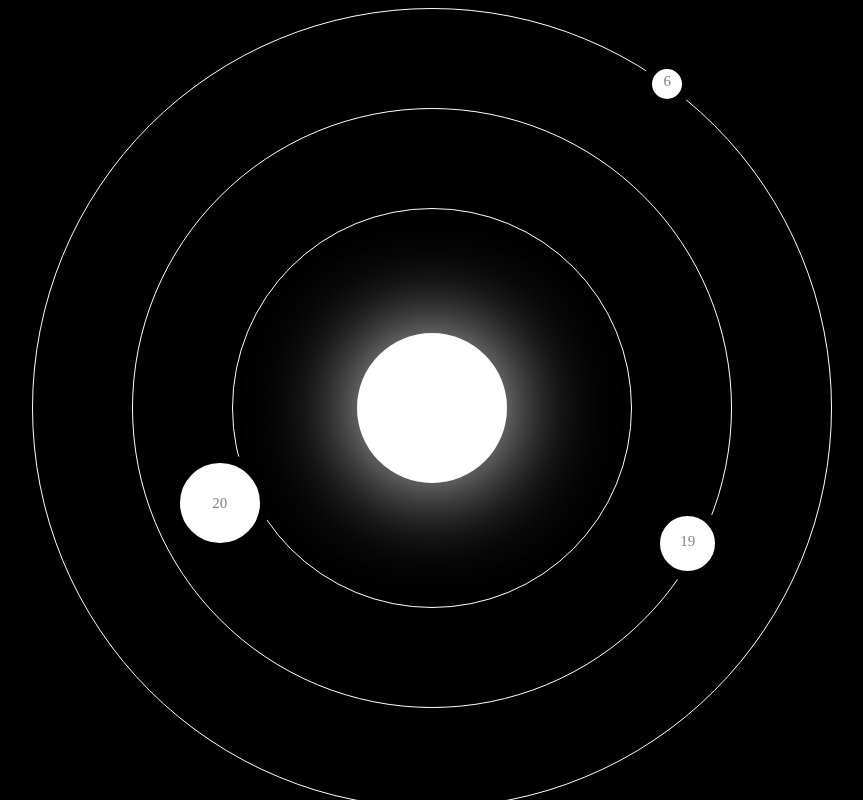
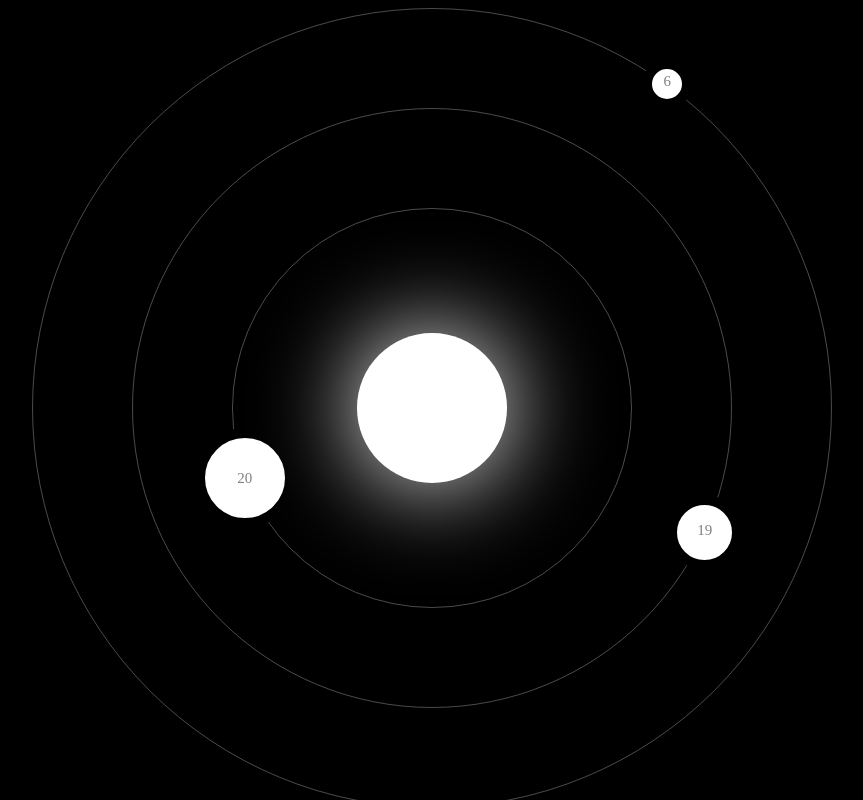
Before and after one commit to probably-not-porter/social-awareness-extension, a browser extension: page start-page.html in a window 1280 px wide. Shown: the whole page, without its empty margins (216-1079 px from the left). Drawn offline with nearby package versions, Linux system fonts and the light colour scheme; a web font is replaced by a local one.

Commit message:
new version

```diff
--- a/always.js
+++ b/always.js
@@ -31,17 +31,17 @@ function startTime() {
     x_h = Math.sin(r_h) * 200;
     p_h = document.getElementById('hours');
     p_h.innerHTML = h;
-    p_h.style.right = ((width / 2 - 25) + (x_h)) + 'px';
-    p_h.style.top = ((height / 2 - 25) + (y_h)) + 'px';
+    p_h.style.right = ((width / 2 - 50) + (x_h)) + 'px';
+    p_h.style.top = ((height / 2 - 50) + (y_h)) + 'px';
 
     // Create Minute sat
-    var r_m = ((m + (s / 60)) / 60) * (2 * Math.PI) + Math.PI;
-    y_m = -1* Math.cos(r_m+ Math.PI) * 295;
-    x_m = Math.sin(r_m) * 295;
+    var r_m = ((m + (s/60)) / 60) * (2 * Math.PI) + Math.PI;
+    y_m = -1* Math.cos(r_m+ Math.PI) * 300;
+    x_m = Math.sin(r_m) * 300;
     p_m = document.getElementById('minutes');
     p_m.innerHTML = m;
-    p_m.style.right = ((width / 2 - 25) + (x_m)) + 'px';
-    p_m.style.top = ((height / 2 - 25) + (y_m)) + 'px';
+    p_m.style.right = ((width / 2 - 37.5) + (x_m)) + 'px';
+    p_m.style.top = ((height / 2 - 37.5) + (y_m)) + 'px';
 
 
 
--- a/style.css
+++ b/style.css
@@ -58,7 +58,7 @@ body, html{
     box-shadow: 0px 0px  100px white;
 }
 .circle{
-    border: 1px solid white;
+    border: 1px solid rgba(150,150,150,0.5);
     position: absolute;
     z-index: -10;
 }
```
